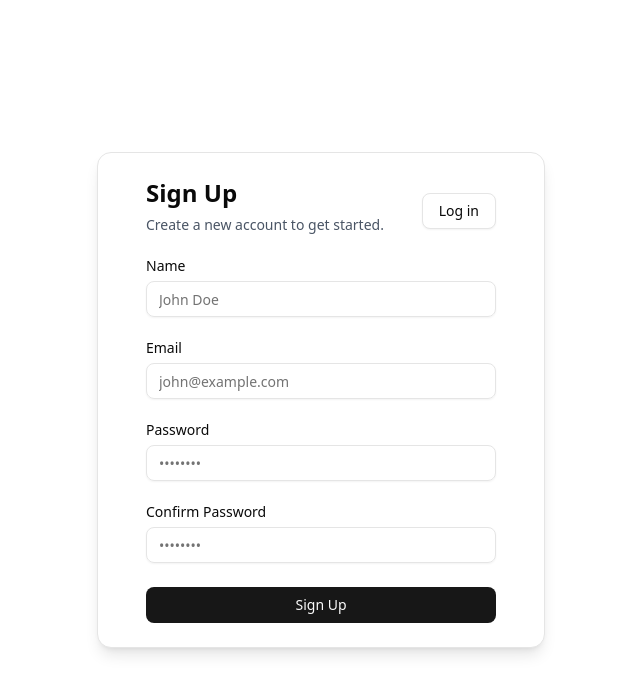
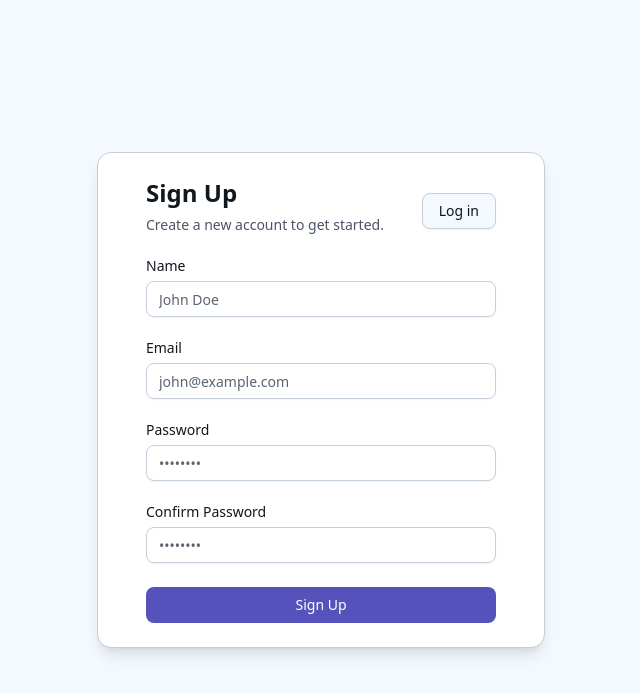
Before and after one commit to DebdipWritesCode/MERN_Template, a React (Vite) app in the folder frontend/: page /signup in a window 1280 px wide. Shown: the top 694 px of the page, without its empty margins (319-959 px from the left). Built offline with nearby package versions, Linux system fonts and the light colour scheme; no server answers.

Commit message:
update color scheme

```diff
--- a/frontend/src/index.css
+++ b/frontend/src/index.css
@@ -43,71 +43,92 @@
 
 :root {
   --radius: 0.625rem;
-  --background: oklch(1 0 0);
-  --foreground: oklch(0.145 0 0);
+
+  --background: oklch(0.98 0.01 250); /* Near white, cool */
+  --foreground: oklch(0.2 0.02 250);  /* Dark cool gray */
+
   --card: oklch(1 0 0);
-  --card-foreground: oklch(0.145 0 0);
+  --card-foreground: var(--foreground);
+
   --popover: oklch(1 0 0);
-  --popover-foreground: oklch(0.145 0 0);
-  --primary: oklch(0.205 0 0);
-  --primary-foreground: oklch(0.985 0 0);
-  --secondary: oklch(0.97 0 0);
-  --secondary-foreground: oklch(0.205 0 0);
-  --muted: oklch(0.97 0 0);
-  --muted-foreground: oklch(0.556 0 0);
-  --accent: oklch(0.97 0 0);
-  --accent-foreground: oklch(0.205 0 0);
-  --destructive: oklch(0.577 0.245 27.325);
-  --border: oklch(0.922 0 0);
-  --input: oklch(0.922 0 0);
-  --ring: oklch(0.708 0 0);
-  --chart-1: oklch(0.646 0.222 41.116);
-  --chart-2: oklch(0.6 0.118 184.704);
-  --chart-3: oklch(0.398 0.07 227.392);
-  --chart-4: oklch(0.828 0.189 84.429);
-  --chart-5: oklch(0.769 0.188 70.08);
-  --sidebar: oklch(0.985 0 0);
-  --sidebar-foreground: oklch(0.145 0 0);
-  --sidebar-primary: oklch(0.205 0 0);
-  --sidebar-primary-foreground: oklch(0.985 0 0);
-  --sidebar-accent: oklch(0.97 0 0);
-  --sidebar-accent-foreground: oklch(0.205 0 0);
-  --sidebar-border: oklch(0.922 0 0);
-  --sidebar-ring: oklch(0.708 0 0);
+  --popover-foreground: var(--foreground);
+
+  --primary: oklch(0.5 0.16 280);     /* Soft violet-blue */
+  --primary-foreground: oklch(1 0 0); /* White text on primary */
+
+  --secondary: oklch(0.92 0.08 100);  /* Soft yellow */
+  --secondary-foreground: var(--foreground);
+
+  --muted: oklch(0.9 0.02 250);       /* Light grayish-blue */
+  --muted-foreground: oklch(0.5 0.02 250);
+
+  --accent: oklch(0.95 0.12 140);     /* Soft green */
+  --accent-foreground: var(--foreground);
+
+  --destructive: oklch(0.6 0.22 25);  /* Rich red */
+  --border: oklch(0.85 0.02 250);
+  --input: oklch(0.85 0.02 250);
+  --ring: oklch(0.5 0.1 280);
+
+  /* Charts (colorful but muted) */
+  --chart-1: oklch(0.65 0.18 270);
+  --chart-2: oklch(0.6 0.14 160);
+  --chart-3: oklch(0.58 0.14 50);
+  --chart-4: oklch(0.7 0.18 20);
+  --chart-5: oklch(0.55 0.15 320);
+
+  /* Sidebar (subtle variants) */
+  --sidebar: var(--background);
+  --sidebar-foreground: var(--foreground);
+  --sidebar-primary: var(--primary);
+  --sidebar-primary-foreground: var(--primary-foreground);
+  --sidebar-accent: var(--accent);
+  --sidebar-accent-foreground: var(--accent-foreground);
+  --sidebar-border: var(--border);
+  --sidebar-ring: var(--ring);
 }
 
 .dark {
-  --background: oklch(0.145 0 0);
-  --foreground: oklch(0.985 0 0);
-  --card: oklch(0.205 0 0);
-  --card-foreground: oklch(0.985 0 0);
-  --popover: oklch(0.205 0 0);
-  --popover-foreground: oklch(0.985 0 0);
-  --primary: oklch(0.922 0 0);
-  --primary-foreground: oklch(0.205 0 0);
-  --secondary: oklch(0.269 0 0);
-  --secondary-foreground: oklch(0.985 0 0);
-  --muted: oklch(0.269 0 0);
-  --muted-foreground: oklch(0.708 0 0);
-  --accent: oklch(0.269 0 0);
-  --accent-foreground: oklch(0.985 0 0);
-  --destructive: oklch(0.704 0.191 22.216);
+  --background: oklch(0.14 0.01 250);   /* Very dark blue-gray */
+  --foreground: oklch(0.98 0.01 250);   /* Near white */
+
+  --card: oklch(0.2 0.01 250);
+  --card-foreground: var(--foreground);
+
+  --popover: oklch(0.2 0.01 250);
+  --popover-foreground: var(--foreground);
+
+  --primary: oklch(0.7 0.16 280);       /* More saturated for dark mode */
+  --primary-foreground: oklch(0.1 0.01 280);
+
+  --secondary: oklch(0.4 0.08 100);
+  --secondary-foreground: var(--foreground);
+
+  --muted: oklch(0.25 0.02 250);
+  --muted-foreground: oklch(0.7 0.02 250);
+
+  --accent: oklch(0.5 0.12 140);
+  --accent-foreground: var(--foreground);
+
+  --destructive: oklch(0.65 0.22 25);
   --border: oklch(1 0 0 / 10%);
   --input: oklch(1 0 0 / 15%);
-  --ring: oklch(0.556 0 0);
-  --chart-1: oklch(0.488 0.243 264.376);
-  --chart-2: oklch(0.696 0.17 162.48);
-  --chart-3: oklch(0.769 0.188 70.08);
-  --chart-4: oklch(0.627 0.265 303.9);
-  --chart-5: oklch(0.645 0.246 16.439);
-  --sidebar: oklch(0.205 0 0);
-  --sidebar-foreground: oklch(0.985 0 0);
-  --sidebar-primary: oklch(0.488 0.243 264.376);
-  --sidebar-primary-foreground: oklch(0.985 0 0);
-  --sidebar-accent: oklch(0.269 0 0);
-  --sidebar-accent-foreground: oklch(0.985 0 0);
-  --sidebar-border: oklch(1 0 0 / 10%);
-  --sidebar-ring: oklch(0.556 0 0);
+  --ring: oklch(0.5 0.1 280);
+
+  --chart-1: oklch(0.72 0.19 270);
+  --chart-2: oklch(0.68 0.14 160);
+  --chart-3: oklch(0.66 0.14 50);
+  --chart-4: oklch(0.78 0.18 20);
+  --chart-5: oklch(0.7 0.15 320);
+
+  --sidebar: var(--card);
+  --sidebar-foreground: var(--foreground);
+  --sidebar-primary: var(--primary);
+  --sidebar-primary-foreground: var(--primary-foreground);
+  --sidebar-accent: var(--accent);
+  --sidebar-accent-foreground: var(--accent-foreground);
+  --sidebar-border: var(--border);
+  --sidebar-ring: var(--ring);
 }
 
 @layer base {
```
